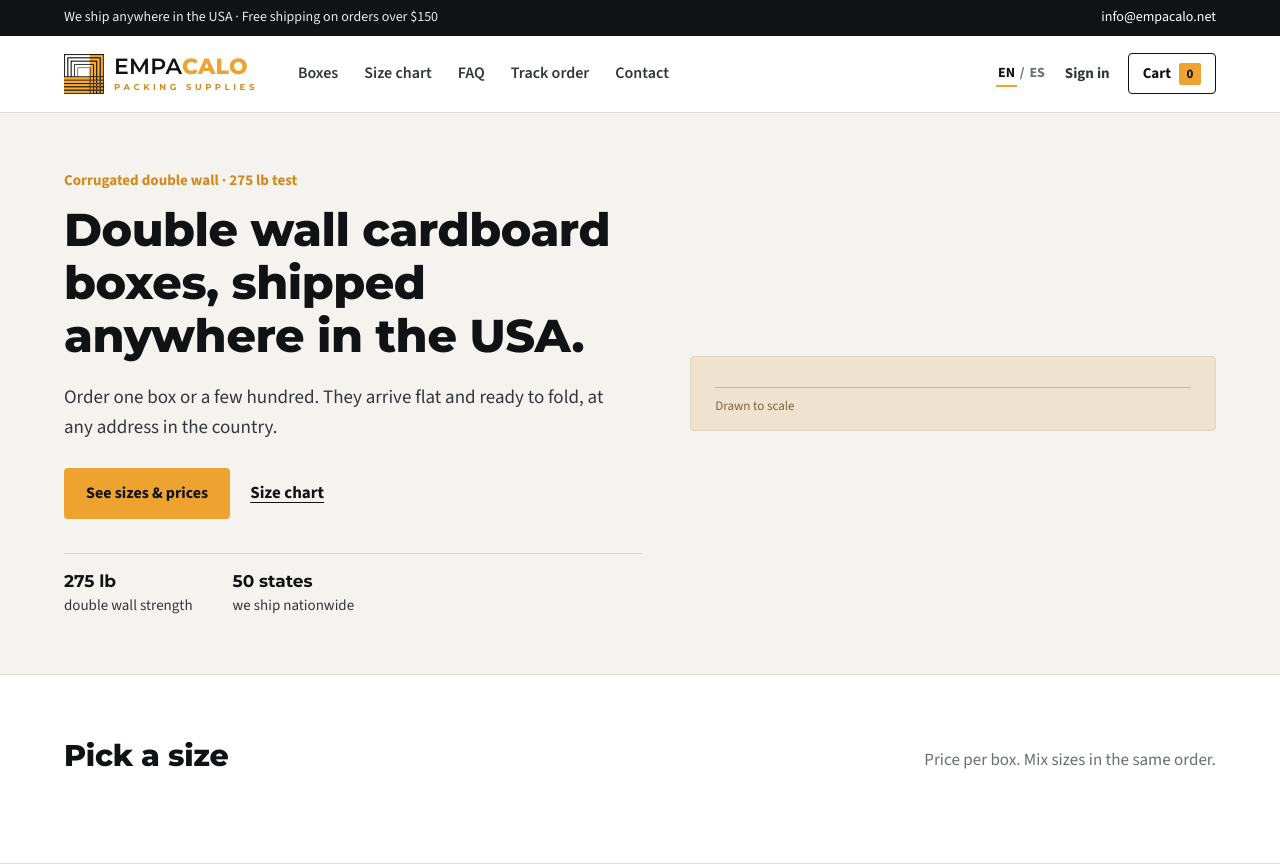
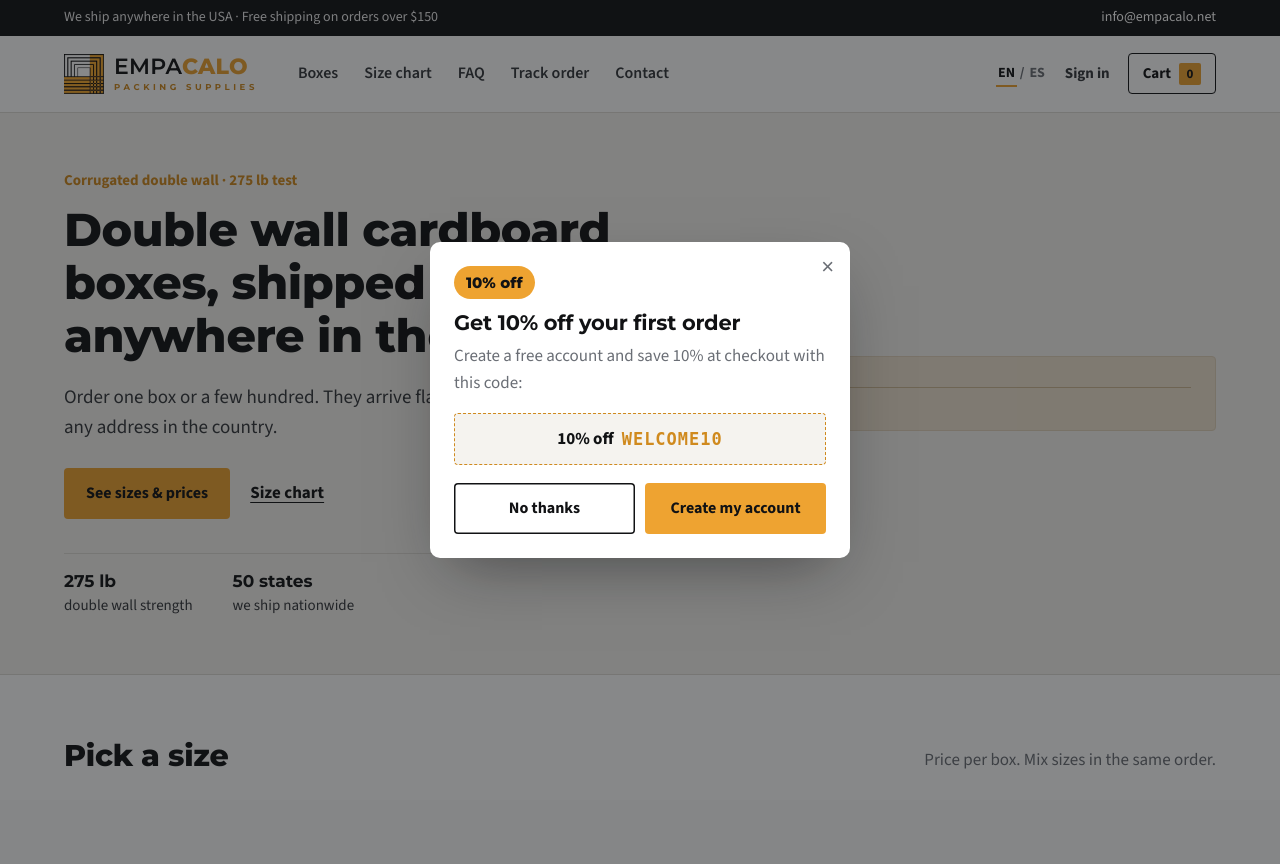
Before and after one commit to andresmz12/EPMCA, a Node server app: page / in a window 1280 px wide. Shown: the top 864 px of the page. After the commit the page ends 769 px from the top, so only its background shows below. Run offline with Node 20, Linux system fonts and the light colour scheme; data that the repository does not hold is empty.

Commit message:
Add a 10%-off popup for new visitors
Shows once per visitor (localStorage, 14-day snooze on dismiss) about
1.2s after the page loads, offering WELCOME10 and a link to create an
account. Hidden for logged-in customers and on /cart, /checkout,
/account, /order and /admin. Fixed a CSS bug where [hidden] had no
effect on .modal-back because the class's own display:flex overrode
the attribute, which also affects the existing "added to cart" modal.

Co-Authored-By: Claude Sonnet 5 <noreply@anthropic.com>
Claude-Session: https://claude.ai/code/session_01XbqcT6b6MoJC6qM5Pw8Y78

```diff
--- a/public/css/store.css
+++ b/public/css/store.css
@@ -87,6 +87,7 @@ input:focus, select:focus, textarea:focus { outline: 2px solid var(--orange); ou
 .qty input { width: 64px; border: 0; border-radius: 0; text-align: center; -moz-appearance: textfield; }
 .qty input::-webkit-outer-spin-button, .qty input::-webkit-inner-spin-button { -webkit-appearance: none; }
 .modal-back { position: fixed; inset: 0; background: rgba(17,18,20,.5); display: flex; align-items: center; justify-content: center; padding: 20px; z-index: 100; }
+.modal-back[hidden] { display: none; }
 .modal-box { background: #fff; border-radius: 10px; padding: 24px; max-width: 420px; width: 100%; position: relative; box-shadow: 0 24px 60px -20px rgba(17,18,20,.5); }
 .modal-x { position: absolute; top: 10px; right: 12px; background: none; border: 0; font-size: 22px; line-height: 1; cursor: pointer; color: var(--muted); padding: 4px; }
 .modal-x:hover { color: var(--ink); }
@@ -99,6 +100,10 @@ input:focus, select:focus, textarea:focus { outline: 2px solid var(--orange); ou
 .modal-added-item .name { font-weight: 700; }
 .modal-added-actions { display: flex; gap: 10px; flex-wrap: wrap; }
 .modal-added-actions .btn { flex: 1; min-width: 140px; justify-content: center; }
+.promo-badge { display: inline-block; background: var(--orange); color: var(--ink); font-family: var(--head); font-weight: 800; font-size: 15px; padding: 5px 12px; border-radius: 999px; margin-bottom: 12px; }
+.promo-title { font-size: 21px; margin: 0 0 8px; }
+.promo-code { display: flex; align-items: center; justify-content: center; gap: 8px; background: var(--bg-2); border: 1.5px dashed var(--orange-d); border-radius: var(--r); padding: 12px; margin: 14px 0 18px; font-weight: 700; }
+.promo-code span { font-family: ui-monospace, monospace; font-size: 17px; letter-spacing: 1px; color: var(--orange-d); }
 .flash { padding: 11px 14px; border-radius: var(--r); margin: 16px 0; font-weight: 600; border-left: 4px solid; }
 .flash.ok { background: #EAF5EF; color: var(--ok); }
 .flash.warn { background: var(--orange-soft); color: var(--warn); }
--- a/src/i18n.js
+++ b/src/i18n.js
@@ -103,6 +103,8 @@ const dict = {
     email_intro_reminder: "We're holding your boxes, but we haven't received your payment yet. As soon as it arrives we'll prepare your order:",
     email_subj_upcoming: 'Your recurring order renews on {date}', email_upcoming_cta: 'Manage recurring orders',
     email_upcoming_body: "Heads-up: on {date} we'll charge {amount} and ship your usual order ({items}). To change or cancel it, do it from your account before that date.",
+    promo_popup_title: 'Get 10% off your first order', promo_popup_body: 'Create a free account and save 10% at checkout with this code:',
+    promo_popup_cta: 'Create my account', promo_popup_dismiss: 'No thanks',
   },
   es: {
     nav_shop: 'Cajas', nav_sizes: 'Medidas', nav_shipping: 'Envíos', nav_faq: 'Preguntas', nav_cart: 'Carrito',
@@ -207,6 +209,8 @@ const dict = {
     email_intro_reminder: 'Tenemos tus cajas apartadas, pero aún no recibimos tu pago. Apenas llegue preparamos tu pedido:',
     email_subj_upcoming: 'Tu pedido recurrente se renueva el {date}', email_upcoming_cta: 'Administrar pedidos recurrentes',
     email_upcoming_body: 'Te avisamos: el {date} cobraremos {amount} y enviaremos tu pedido de siempre ({items}). Si quieres cambiarlo o cancelarlo, hazlo desde tu cuenta antes de esa fecha.',
+    promo_popup_title: 'Ten 10% de descuento en tu primer pedido', promo_popup_body: 'Crea una cuenta gratis y ahorra 10% al pagar con este código:',
+    promo_popup_cta: 'Crear mi cuenta', promo_popup_dismiss: 'No, gracias',
   },
 };
 
--- a/views/store/_foot.ejs
+++ b/views/store/_foot.ejs
@@ -31,6 +31,41 @@
   <svg viewBox="0 0 24 24" width="26" height="26" aria-hidden="true"><path fill="currentColor" d="M12 2a10 10 0 0 0-8.6 15.1L2 22l5-1.3A10 10 0 1 0 12 2zm0 18.2a8.2 8.2 0 0 1-4.2-1.2l-.3-.2-3 .8.8-2.9-.2-.3A8.2 8.2 0 1 1 12 20.2zm4.5-6.1c-.2-.1-1.5-.7-1.7-.8-.2-.1-.4-.1-.6.1l-.8 1c-.1.2-.3.2-.5.1a6.7 6.7 0 0 1-3.3-2.9c-.3-.4.2-.4.6-1.3.1-.2 0-.3 0-.4l-.8-1.8c-.2-.5-.4-.4-.6-.4h-.5a1 1 0 0 0-.7.3 3 3 0 0 0-.9 2.2 5.2 5.2 0 0 0 1.1 2.8 11.9 11.9 0 0 0 4.6 4c1.7.7 2.4.8 3.2.7a2.8 2.8 0 0 0 1.8-1.3c.2-.6.2-1.1.2-1.2-.1-.1-.3-.2-.5-.3z"/></svg>
   <span><%= t('wa_label') %></span>
 </a>
+<% }
+  const promoExcluded = /^\/(account|checkout|cart|admin|order)(\/|$)/.test(path);
+  const showPromo = !customer && !cartAdded && !promoExcluded; %>
+<% if (showPromo) { %>
+<div class="modal-back" id="promo-modal" hidden>
+  <div class="modal-box">
+    <button type="button" class="modal-x" id="promo-close" aria-label="<%= t('close') %>">&times;</button>
+    <div class="promo-badge"><%= t('promo_pct') %></div>
+    <h3 class="promo-title"><%= t('promo_popup_title') %></h3>
+    <p class="muted"><%= t('promo_popup_body') %></p>
+    <div class="promo-code"><%= t('promo_pct') %> <span>WELCOME10</span></div>
+    <div class="modal-added-actions">
+      <button type="button" class="btn ghost" id="promo-dismiss"><%= t('promo_popup_dismiss') %></button>
+      <a class="btn orange" href="/account/register"><%= t('promo_popup_cta') %></a>
+    </div>
+  </div>
+</div>
+<script>
+(function () {
+  var KEY = 'empacalo_promo_seen', DAYS = 14;
+  try {
+    var last = localStorage.getItem(KEY);
+    if (last && Date.now() - Number(last) < DAYS * 86400000) return;
+  } catch (e) {}
+  var m = document.getElementById('promo-modal');
+  function close() {
+    m.hidden = true;
+    try { localStorage.setItem(KEY, String(Date.now())); } catch (e) {}
+  }
+  document.getElementById('promo-close').addEventListener('click', close);
+  document.getElementById('promo-dismiss').addEventListener('click', close);
+  m.addEventListener('click', function (e) { if (e.target === m) close(); });
+  setTimeout(function () { m.hidden = false; }, 1200);
+})();
+</script>
 <% } %>
 <script>
 document.querySelectorAll('form[data-confirm]').forEach(function (f) {
```
